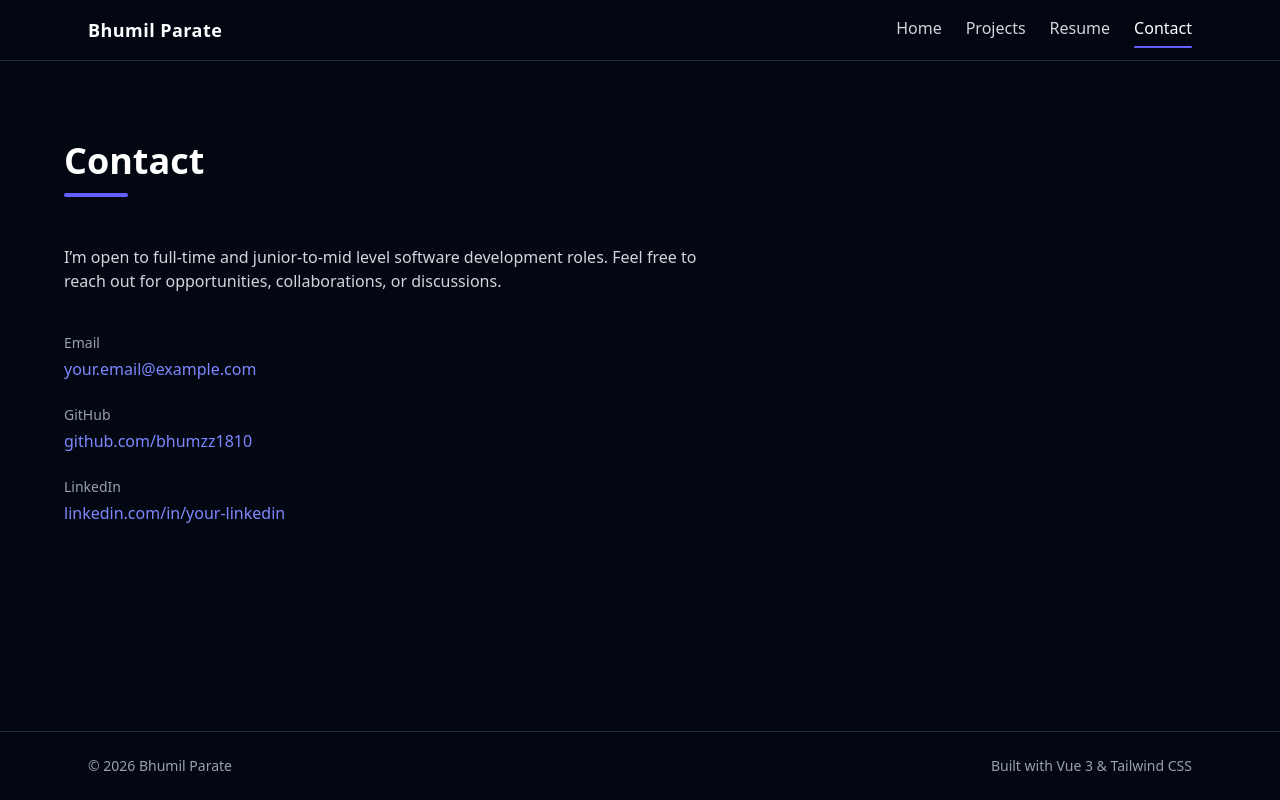
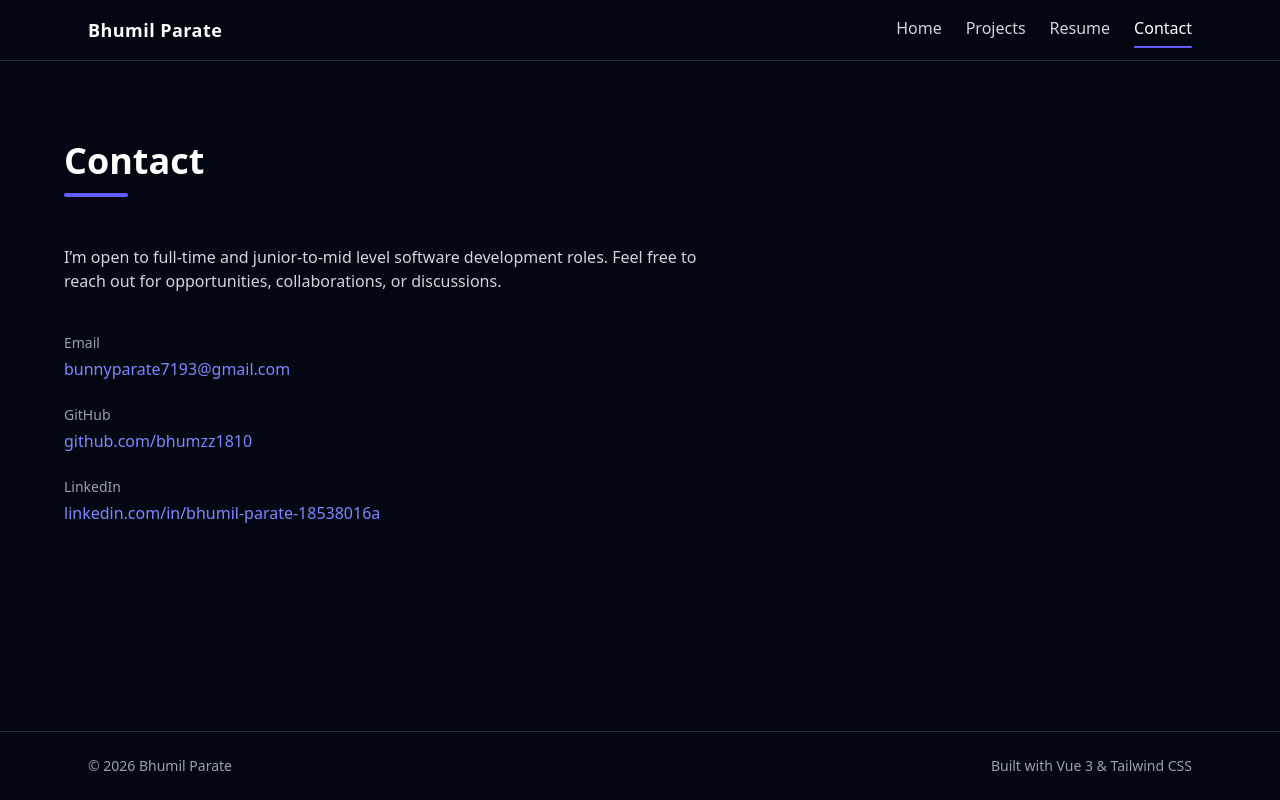
Before and after one commit to bhumzz1810/bhumil-parate-portfolio, a Vue app in the folder my-portfolio/: page /contact in a window 1280 px wide. Built offline with nearby package versions, Linux system fonts and the light colour scheme.

Commit message:
updated contact info

```diff
--- a/my-portfolio/src/pages/Contact.vue
+++ b/my-portfolio/src/pages/Contact.vue
@@ -16,10 +16,10 @@ import PageContainer from '@/components/PageContainer.vue'
       <div>
         <p class="text-gray-400 text-sm mb-1">Email</p>
         <a
-          href="mailto:your.email@example.com"
+          href="mailto:bunnyparate7193@gmail.com"
           class="text-indigo-400 hover:underline"
         >
-          your.email@example.com
+          bunnyparate7193@gmail.com
         </a>
       </div>
 
@@ -37,11 +37,11 @@ import PageContainer from '@/components/PageContainer.vue'
       <div>
         <p class="text-gray-400 text-sm mb-1">LinkedIn</p>
         <a
-          href="https://linkedin.com/in/your-linkedin"
+          href="https://www.linkedin.com/in/bhumil-parate-18538016a/"
           target="_blank"
           class="text-indigo-400 hover:underline"
         >
-          linkedin.com/in/your-linkedin
+          linkedin.com/in/bhumil-parate-18538016a
         </a>
       </div>
     </div>
```
